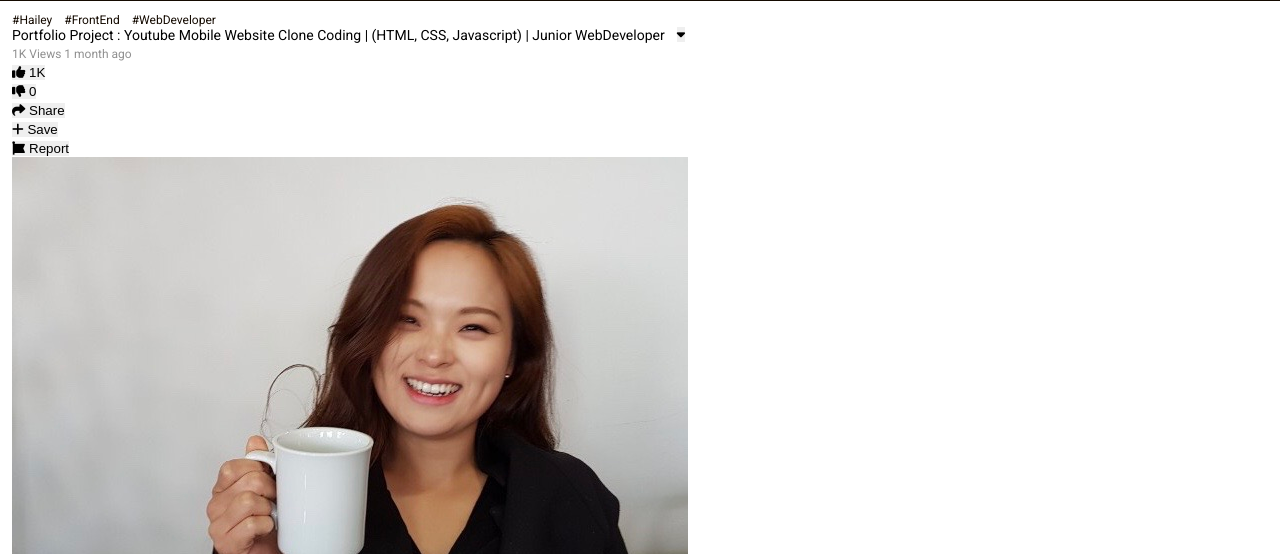
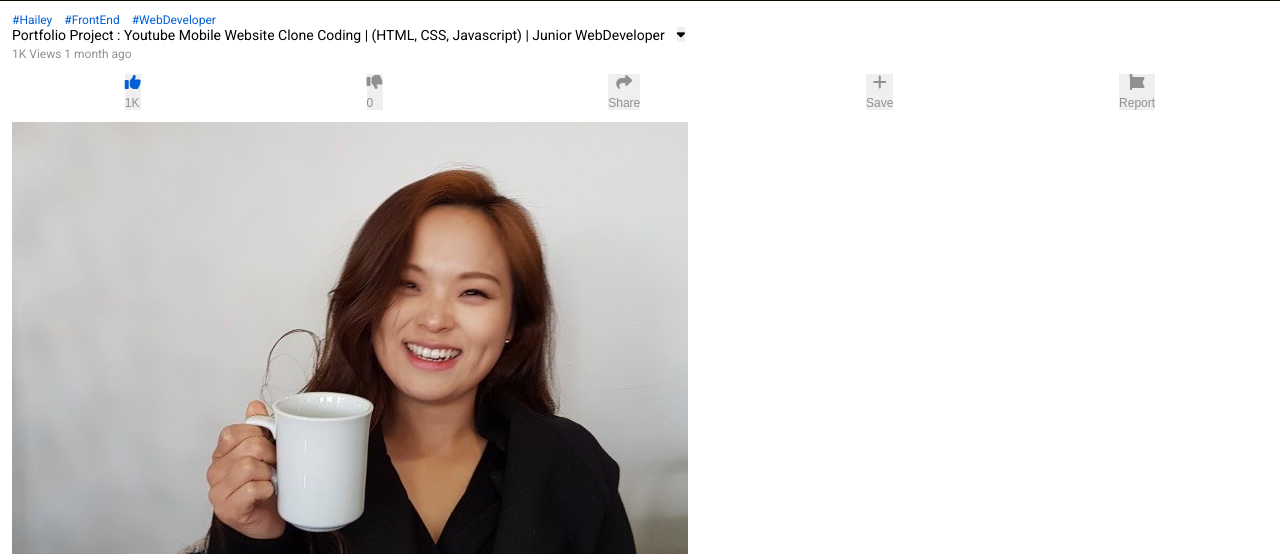
Before and after one commit to HaileyKang1028/Youtube, a plain HTML site: page index.html in a window 1280 px wide. Shown: the part 546-1100 px from the top of the page. Drawn offline with Linux system fonts and the light colour scheme.

Commit message:
CSS: Action Buttons

```diff
--- a/index.html
+++ b/index.html
@@ -54,27 +54,39 @@
         <span class="views"> 1K Views 1 month ago </span>
       </div>
       <!--Actions-->
-      <div class="actions">
-        <ul>
+      <ul class="actions">
         <li>
-            <button><i class="fas fa-thumbs-up"></i> <span>1K</span></button>
-          </li>
-          <li>
-            <button><i class="fas fa-thumbs-down"></i> <span>0</span></button>
-          </li>
-          <li>
-            <button><i class="fas fa-share"></i> <span>Share</span></button>
-          </li>
-          <li>
-            <button><i class="fas fa-plus"></i> <span>Save</span></button>
+          <button>
+            <i class="active fas fa-thumbs-up"></i>
+            <span>1K</span>
+          </button>
         </li>
         <li>
           <button>
-              <i class="fab fa-font-awesome-flag"></i> <span>Report</span>
+            <i class="fas fa-thumbs-down"></i>
+            <span>0</span>
+          </button>
+        </li>
+        <li>
+          <button>
+            <i class="fas fa-share"></i>
+            <span>Share</span>
+          </button>
+        </li>
+        <li>
+          <button>
+            <i class="fas fa-plus"></i>
+            <span>Save</span>
+          </button>
+        </li>
+        <li>
+          <button>
+            <i class="fab fa-font-awesome-flag"></i>
+            <span>Report</span>
           </button>
         </li>
       </ul>
-      </div>
+
       <!--Channel Description-->
       <div class="channel">
         <div class="metadata">
--- a/style.css
+++ b/style.css
@@ -82,7 +82,7 @@ header .icons .fa-search {
 .info .metadata .hashtags {
   display: flex;
   font-size: var(--font-small);
-  color: var(--black-color);
+  color: var(--blue-color);
 }
 
 .info .metadata .hashtags li {
@@ -110,3 +110,28 @@ header .icons .fa-search {
   font-size: var(--font-small);
   color: var(--grey-dark-color);
 }
+
+/* Action Buttons */
+
+.actions {
+  display: flex;
+  justify-content: space-around;
+  margin: var(--padding) 0;
+}
+
+.actions button {
+  display: flex;
+  flex-direction: column;
+  font-size: var(--font-small);
+  color: var(--grey-dark-color);
+}
+
+.actions button i {
+  margin: 0 auto;
+  margin-bottom: calc(var(--padding) / 2);
+  font-size: 16px;
+}
+
+.actions button i.active {
+  color: var(--blue-color);
+}
```
Lines whose indentation alone changed are shown as unchanged.
